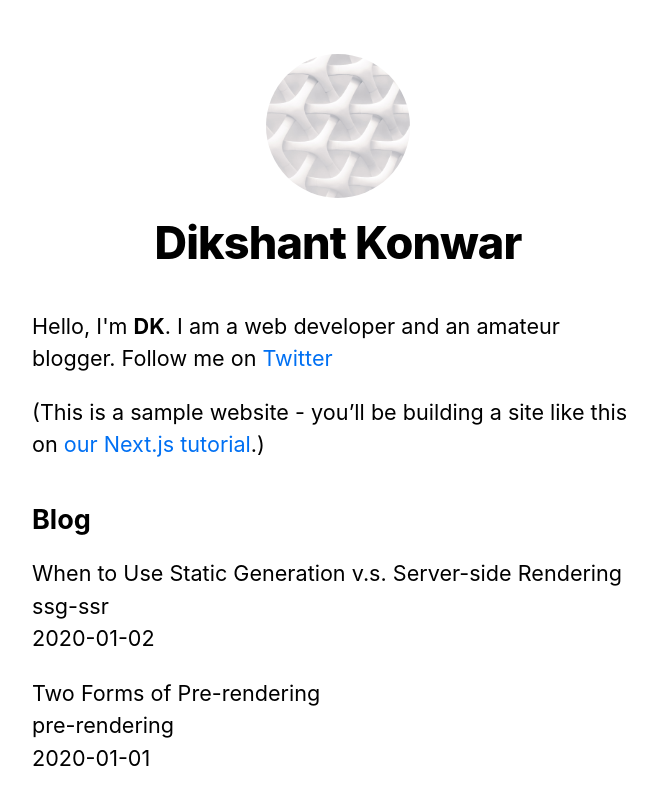
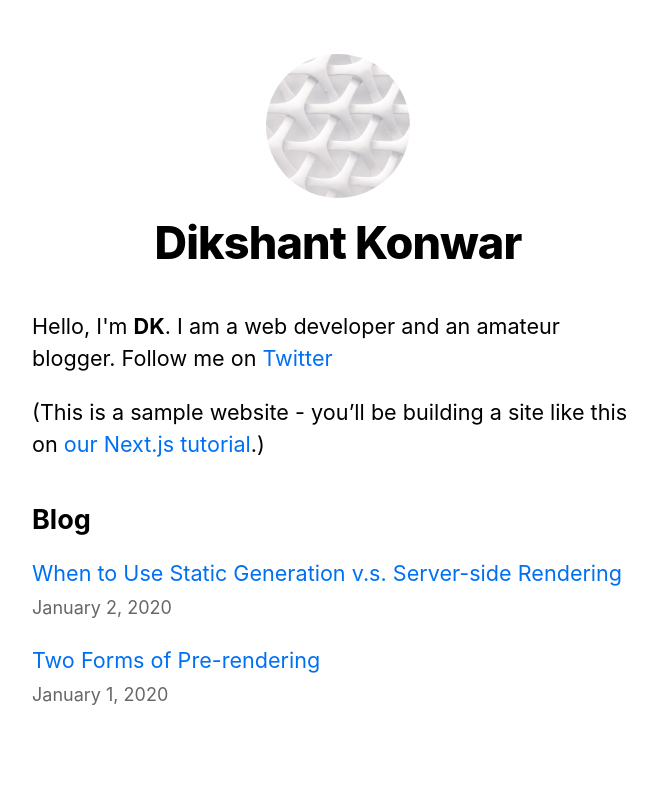
Before and after one commit to dikshantkunwar/dk-blogs, a Next.js app: page / in a window 1280 px wide. Shown: the top 804 px of the page, without its empty margins (302-959 px from the left). Built offline with nearby package versions, Linux system fonts and the light colour scheme.

Commit message:
added links to the pages in index js

```diff
--- a/pages/index.js
+++ b/pages/index.js
@@ -2,6 +2,8 @@ import Head from 'next/head'
 import Layout, { siteTitle } from '../components/layout'
 import utilStyles from '../styles/utils.module.css'
 import { getSortedPostsData } from '../lib/posts'
+import Link from 'next/link'
+import Date from '../components/date'
 
 export async function getStaticProps() {
   const allPostsData = getSortedPostsData()
@@ -30,11 +32,13 @@ export default function Home({ allPostsData }) {
         <ul className={utilStyles.list}>
           {allPostsData.map(({ id, date, title }) => (
             <li className={utilStyles.listItem} key={id}>
-              {title}
+              <Link href={`/posts/${id}`}>
+                <a>{title}</a>
+              </Link>
               <br />
-              {id}
-              <br />
-              {date}
+              <small className={utilStyles.lightText}>
+                <Date dateString={date} />
+              </small>
             </li>
           ))}
         </ul>
```
